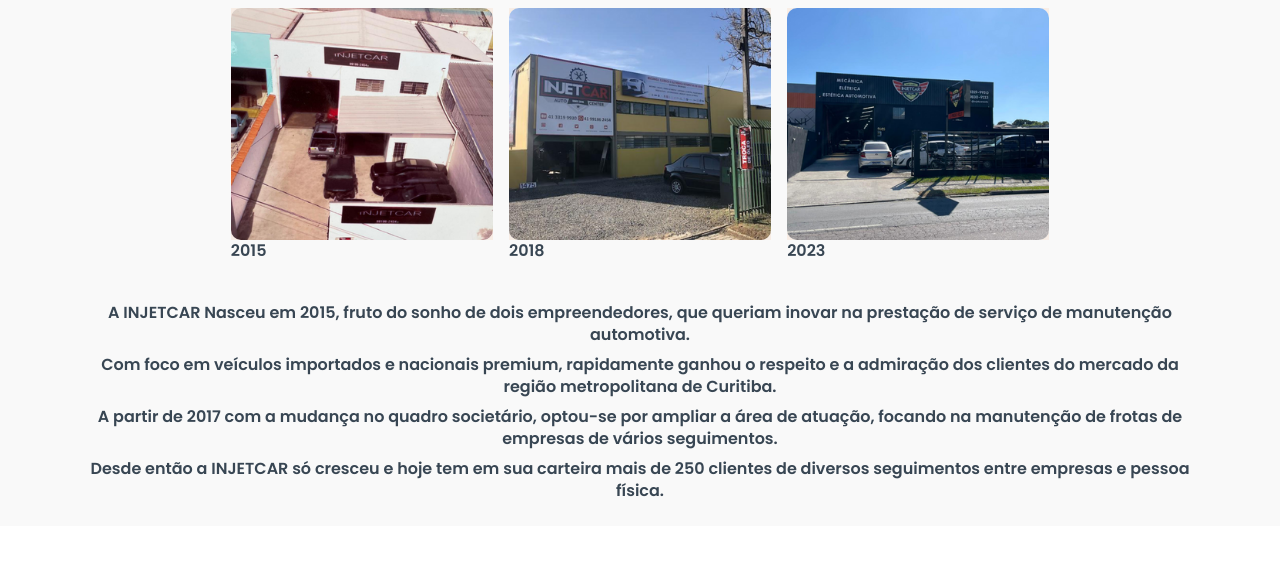
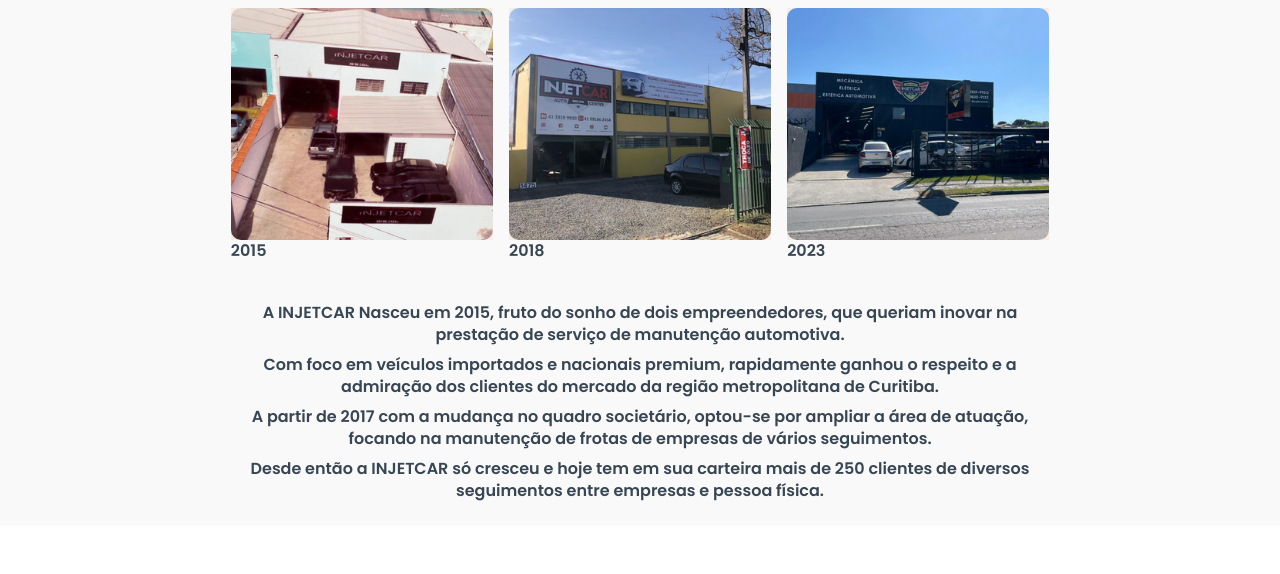
Before and after one commit to Vadallo/injetcar, a plain HTML site: page index.html in a window 1280 px wide. Shown: the part 726-1300 px from the top of the page. Drawn offline with nearby package versions, Linux system fonts and the light colour scheme; files whose address does not match are found by name.

Commit message:
centralização

```diff
--- a/styles.css
+++ b/styles.css
@@ -2109,3 +2109,8 @@ div#card-cinzinha {
 div#quemsomos-ft {
     background-color: #f9f9f9;
 }
+
+div#quem-somos {
+    padding-left: 13rem;
+    padding-right: 13rem;
+}
```
